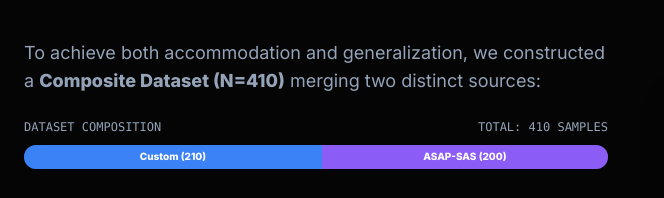
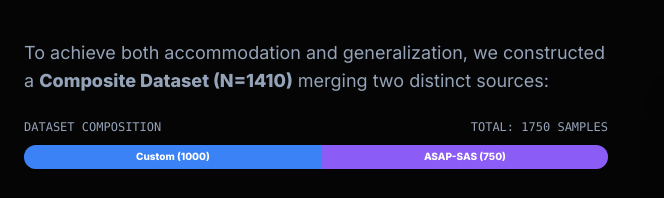
Before and after one commit to Cephei18/nlpdemo, a plain HTML site: page index.html in a window 1280 px wide. Shown: the part 1614-1812 px from the top of the page, 0-664 px from the left. Drawn offline with nearby package versions, Linux system fonts and the light colour scheme.

Commit message:
Update project files

```diff
--- a/index.html
+++ b/index.html
@@ -217,18 +217,18 @@
             <div class="grid grid-cols-1 lg:grid-cols-2 gap-16 items-center">
                 <div>
                     <p class="text-lg text-slate-400 mb-6">
-                        To achieve both accommodation and generalization, we constructed a <strong>Composite Dataset (N=410)</strong> merging two distinct sources:
+                        To achieve both accommodation and generalization, we constructed a <strong>Composite Dataset (N=1410)</strong> merging two distinct sources:
                     </p>
 
                     <!-- Composition Chart -->
                     <div class="mb-8">
                         <div class="flex justify-between text-xs font-mono mb-2 text-slate-400">
                             <span>DATASET COMPOSITION</span>
-                            <span>TOTAL: 410 SAMPLES</span>
+                            <span>TOTAL: 1750 SAMPLES</span>
                         </div>
                         <div class="dataset-bar bg-slate-800">
-                            <div class="bar-segment bar-custom">Custom (210)</div>
-                            <div class="bar-segment bar-asap">ASAP-SAS (200)</div>
+                            <div class="bar-segment bar-custom">Custom (1000)</div>
+                            <div class="bar-segment bar-asap">ASAP-SAS (750)</div>
                         </div>
                     </div>
 
@@ -238,7 +238,7 @@
                             <div>
                                 <strong class="text-white block mb-1">Custom Dyslexic Set (51%)</strong>
                                 <p class="text-sm text-slate-500 leading-relaxed">
-                                    We generated 210 samples of high-quality conceptual answers infused with intentional dyslexic errors (e.g., "byslexia", "dottom"). <br>
+                                    We generated 1000 samples of high-quality conceptual answers infused with intentional dyslexic errors (e.g., "byslexia", "dottom"). <br>
                                     <strong>Purpose:</strong> Teaches the model to "forgive" noise.
                                 </p>
                             </div>
```
